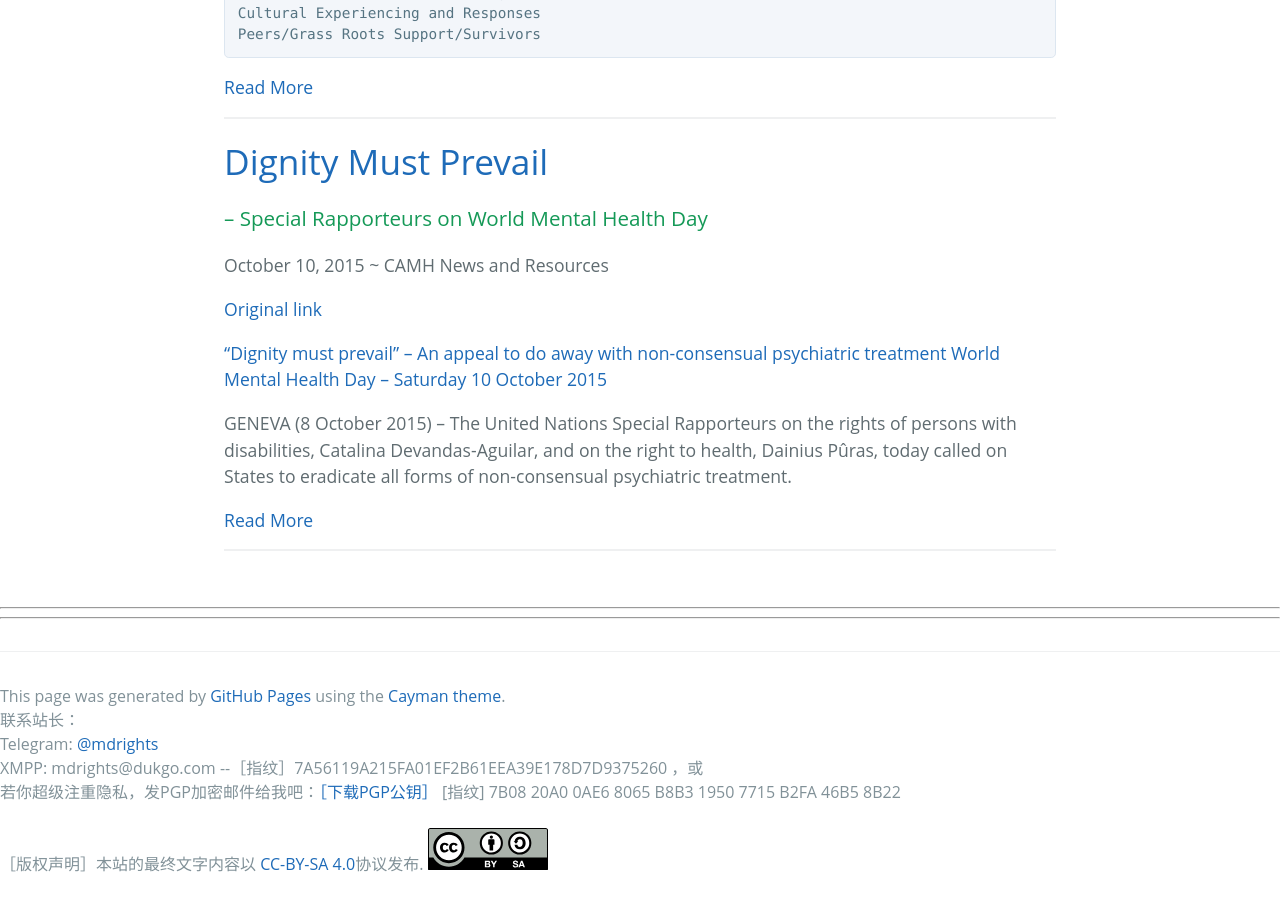
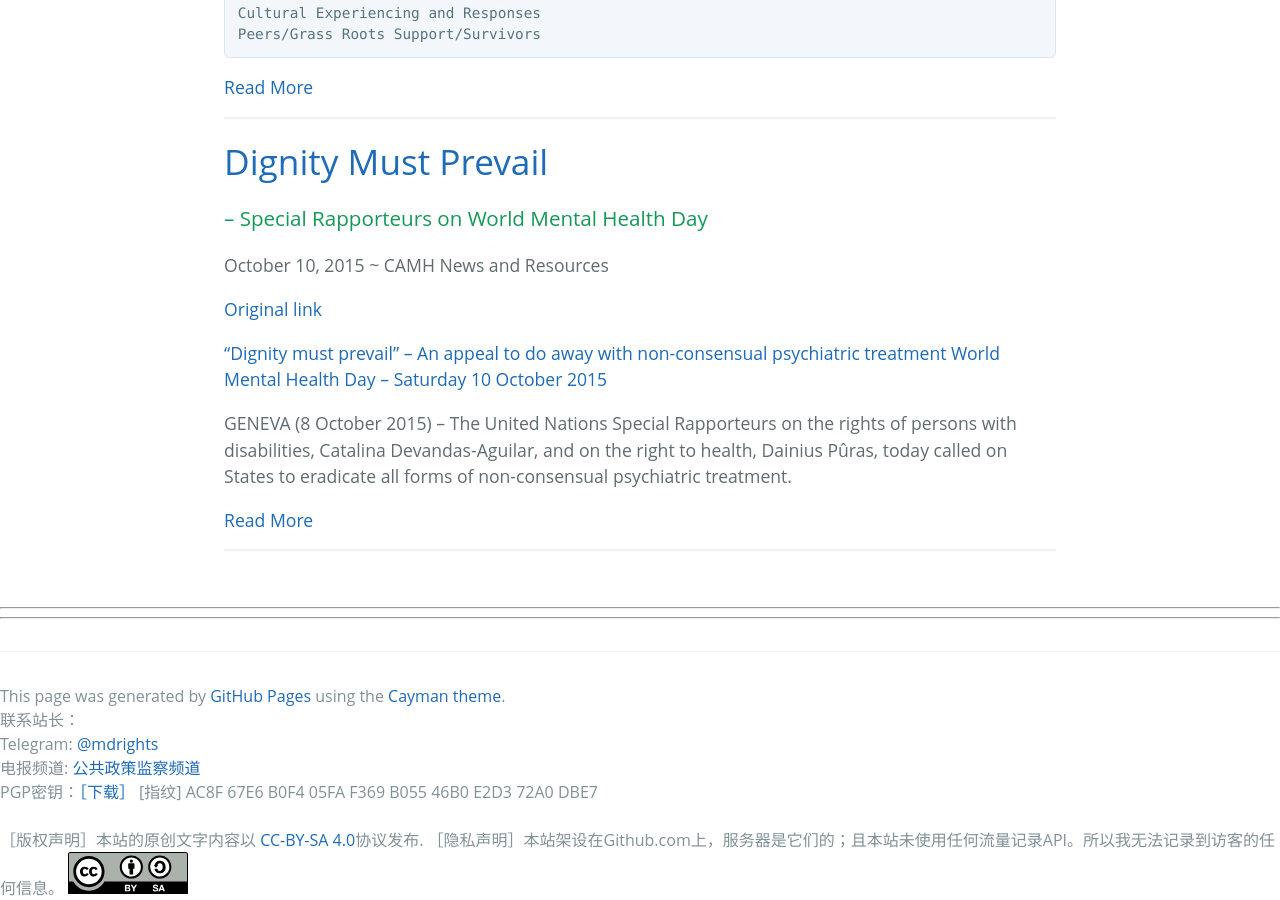
Before and after one commit to mdrights/mdrights.github.io, a Jekyll site: the page built from index.html, in a window 1280 px wide and 900 px high, scrolled down 15858 px. Built offline with Jekyll 4.4.1, drawn with Linux system fonts in a browser that asks for light colours; the list of posts is cut into pages by our own code; before the commit the page ends 16734 px from its top, so only the background shows below that.

Commit message:
update my PGP key as well as the footer.

```diff
--- a/_includes/footer.html
+++ b/_includes/footer.html
@@ -3,10 +3,11 @@
         <span class="site-footer-credits">This page was generated by <a href="https://pages.github.com">GitHub Pages</a> using the <a href="https://github.com/jasonlong/cayman-theme">Cayman theme</a>.</span><br />
         <span class="site-footer-credits">联系站长：<br />
  		Telegram: <a href="https://telegram.me/mdrights">@mdrights</a><br />
-		XMPP: {{ site.email }} --［指纹］7A56119A215FA01EF2B61EEA39E178D7D9375260 ，或<br />
-		若你超级注重隐私，发PGP加密邮件给我吧：<a href="{{ site.baseurl }}/linusyang-pub.asc">［下载PGP公钥］</a> [指纹] 7B08 20A0 0AE6 8065 B8B3  1950 7715 B2FA 46B5 8B22 <br />
+ 		电报频道: <a href="https://telegram.me/monitor_gov">公共政策监察频道</a><br />
+		PGP密钥：<a href="{{ site.baseurl }}/MDrights.gpg">［下载］</a> [指纹] AC8F 67E6 B0F4 05FA F369  B055 46B0 E2D3 72A0 DBE7 <br />
  <!--<a href="http://www.douban.com/people/swycn">塗尔干</a>.-->
 	</span><br />
-	<span class="site-footer-credits">［版权声明］本站的最终文字内容以 <a href=https://creativecommons.org/licenses/by-sa/4.0/deed.zh>CC-BY-SA 4.0</a>协议发布.</span>
+	<span class="site-footer-credits">［版权声明］本站的原创文字内容以 <a href=https://creativecommons.org/licenses/by-sa/4.0/deed.zh>CC-BY-SA 4.0</a>协议发布.</span>
+	<span class="site-footer-credits">［隐私声明］本站架设在Github.com上，服务器是它们的；且本站未使用任何流量记录API。所以我无法记录到访客的任何信息。</span>
 	<img src="{{ site.baseurl }}/img/cc-by-sa.svg" alt="CC-BY-SA"/>
 </footer>
```
Also changed, not shown: 2 other files.
